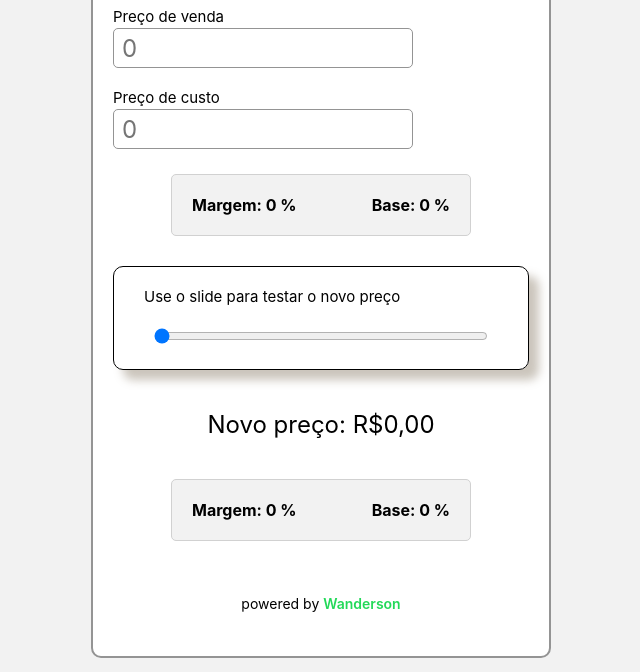
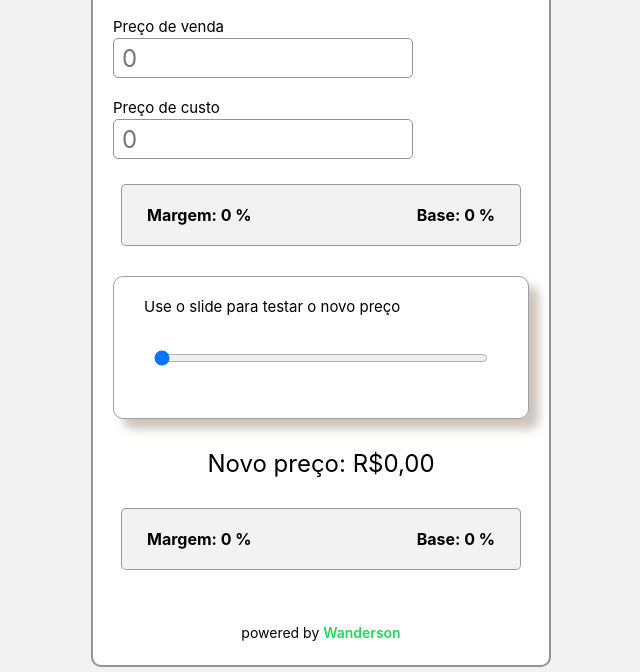
Before and after one commit to wandersonmanto/percent-calculatro, a plain HTML site: page index.html in a window 1280 px wide. Shown: the part 144-816 px from the top of the page, without its empty margins (319-959 px from the left). Drawn offline with Linux system fonts and the light colour scheme.

Commit message:
ajuste layout

```diff
--- a/index.html
+++ b/index.html
@@ -29,7 +29,7 @@
 
     <section id="slider">
       <label for="#input-range">Use o slide para testar o novo preço</label>
-      <input id="input-range" type="range" min="0.05" max="999" value="0.05" step="0.01">
+      <input id="input-range" type="range" min="0.05" max="999" value="0.05" step="0.05">
     </section>
 
     <p id="new-price">Novo preço: R$0,00</p>
--- a/script.js
+++ b/script.js
@@ -19,7 +19,7 @@ function handleRangePrice() {
   let margem = (lucro / currentPrice) * 100;
   let base = (lucro * 100) / precoCusto;
 
-  textNewPrice.textContent = `Novo preço R$:${currentPrice}`;
+  textNewPrice.textContent = `Novo preço: R$${currentPrice}`;
   textMargemNew.textContent = `Margem: ${margem.toFixed(1)}%`;
   textBaseNew.textContent = `Base: ${base.toFixed(1)}%`;
 
@@ -36,6 +36,8 @@ function handleVendaChange(evnt) {
 
   textMargemDefault.textContent = `Margem: ${margem.toFixed(1)}%`;
   textBaseDefault.textContent = `Base: ${base.toFixed(1)}%`;
+  inputRange.value = precoVenda;
+  textNewPrice.textContent = `Novo preço: R$${precoVenda}`;
 
 }
 
--- a/style.css
+++ b/style.css
@@ -2,6 +2,7 @@
   margin: 0;
   padding: 0;
   box-sizing: border-box;
+
 }
 
 :root{
@@ -13,6 +14,7 @@
 body{
   background-color: var(--body-color);
   height: 100vp;
+
 }
 
 body * {
@@ -23,8 +25,8 @@ body * {
 #container {
   width: 460px;
   max-width: 660px;
-  margin: 20px auto 10px;
-  padding: 20px;
+  margin: 50px auto 5px;
+  padding: 0px 20px;
   background-color: #fff;
   border: 2px solid #949494;
   border-radius: 10px;
@@ -39,7 +41,7 @@ body * {
 footer {
   text-align: center;
   font-size: 14px;
-  padding: 24px 0;
+  padding: 20px 0;
 }
 
 main {
@@ -77,10 +79,10 @@ label {
   display: flex;
   justify-content: space-between;
   align-content: center;
-  width: 300px;
-  padding: 20px 20px;
+  width: 400px;
+  padding: 20px 25px;
   margin: 5px auto 30px;
-  border: 0.2px solid #d1d1d1;
+  border: 1px solid #14120e66;
   border-radius: 5px;
   background-color: var(--body-color);
 
@@ -94,13 +96,14 @@ label {
   display: flex;
   flex-direction: column;
   padding: 20px 30px;
-  border: 1.5px solid var(--text-color);
+  border: 1px solid #14120e66;
   border-radius: 10px;
   box-shadow: 10px 10px 10px #7E6D5766;
 }
 
 #input-range {
-  margin: 20px 10px 5px;
+  height: 40px;
+  margin: 20px 10px 20px;
   cursor: pointer;
 
 }
@@ -108,9 +111,15 @@ label {
 #new-price {
   width: 340px;
   padding: 20px 20px;
-  margin: 20px auto 20px;
+  margin: 10px auto 10px;
   font-size: x-large;
   text-align: center;
+}
+
+footer {
+  text-align: center;
+  font-size: 14px;
+  padding: 24px 0;
 }
 
 footer span {
```
